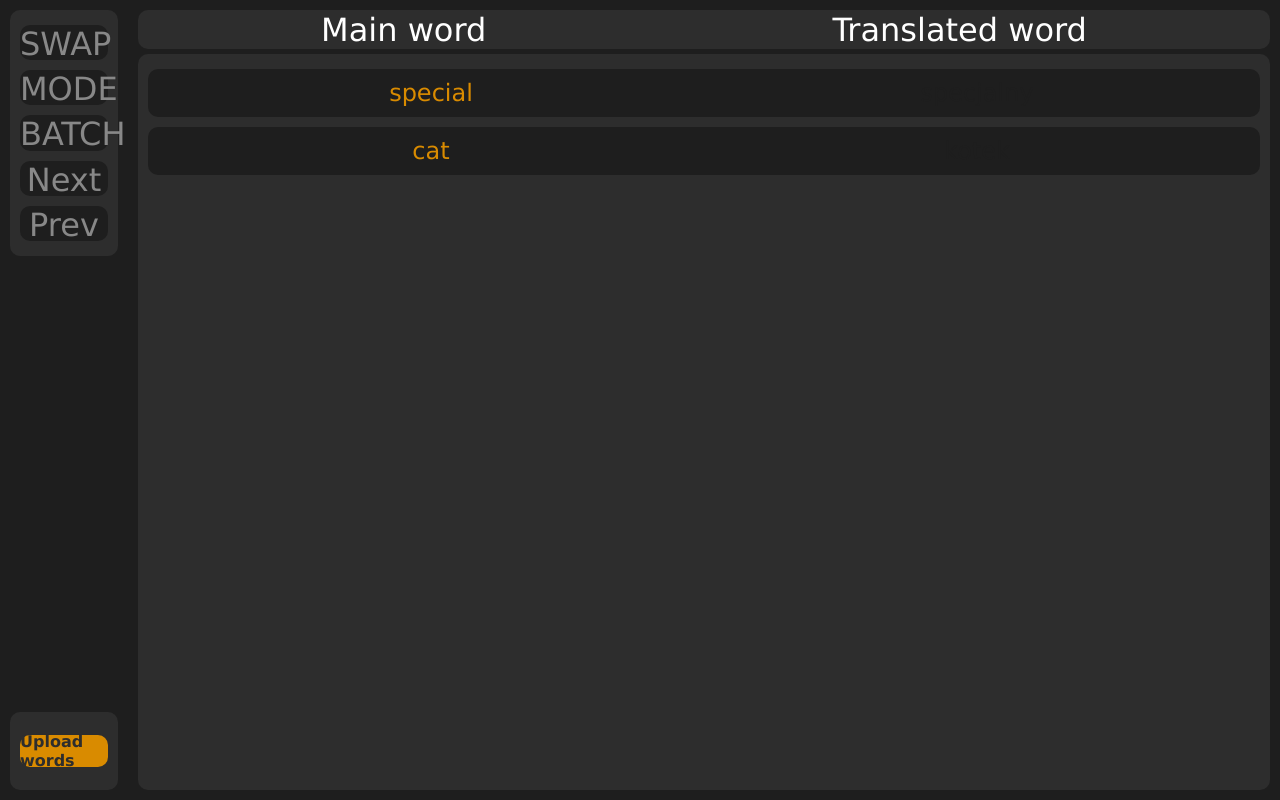
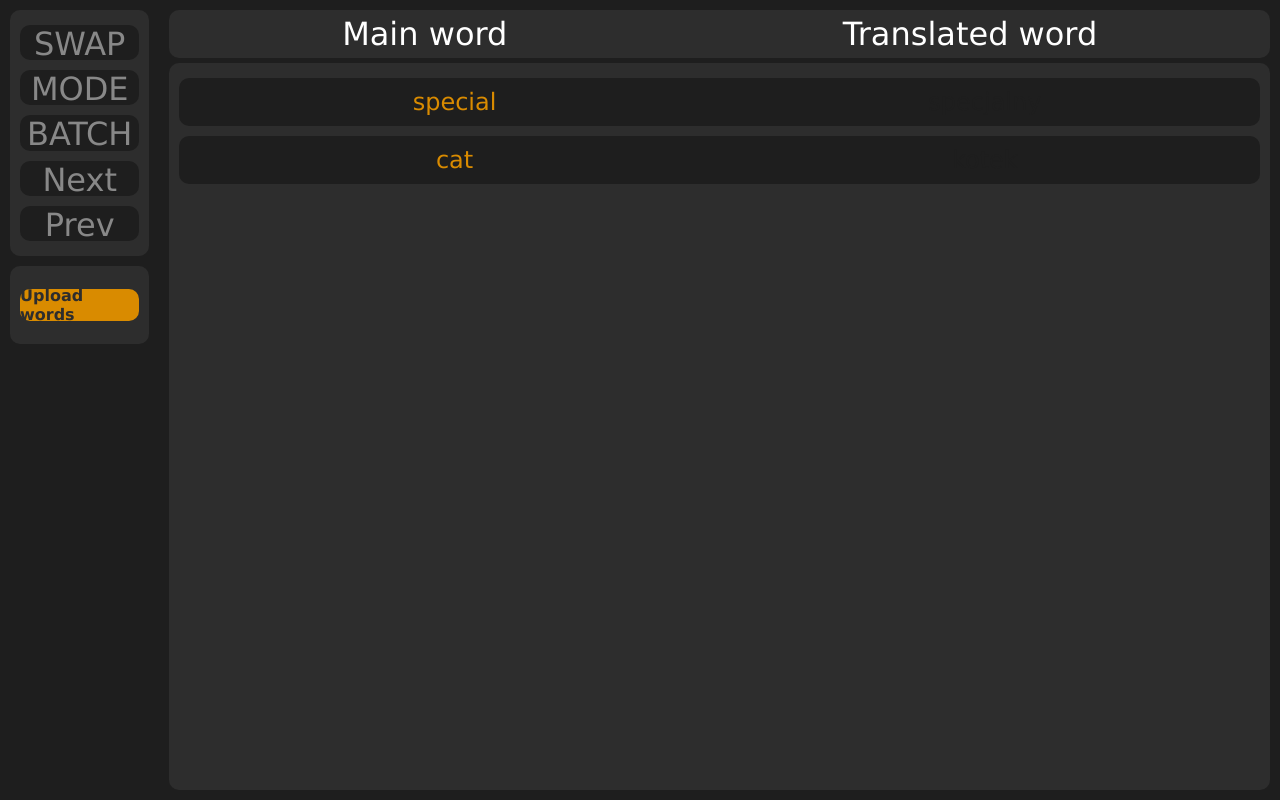
Before and after one commit to Druidman/Druidman.github.io, a plain HTML site: page index.html in a window 1280 px wide. Drawn offline with Linux system fonts and the light colour scheme.

Commit message:
changed styles for more applicable version

```diff
--- a/styles.css
+++ b/styles.css
@@ -39,10 +39,10 @@ main {
 }
 
 section#controlSection {
-    width: 10%;
+    width: fit-content;
     height: 100%;
     flex-direction: column;
-    justify-content: space-between;
+
 
 }
 
@@ -83,7 +83,8 @@ section#learningSection {
 
 #descriptionBox {
     width: 100%;
-    height: 5%;
+    height: fit-content;
+    padding: 5px;
     justify-content: space-around;
     align-items: center;
     font-size: xx-large;
@@ -110,6 +111,7 @@ section#learningSection {
     font-size: xx-large;
     border-radius: 10px;
     color: #888;
+
 }
 
 .fileInputLabel {
```
